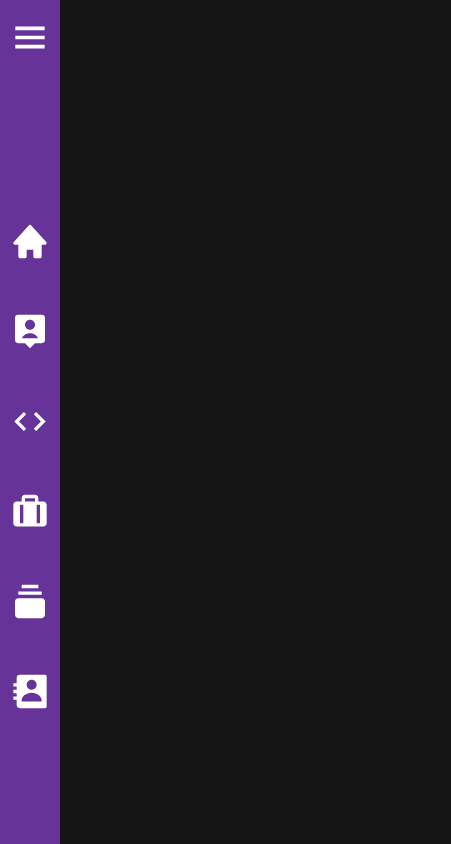
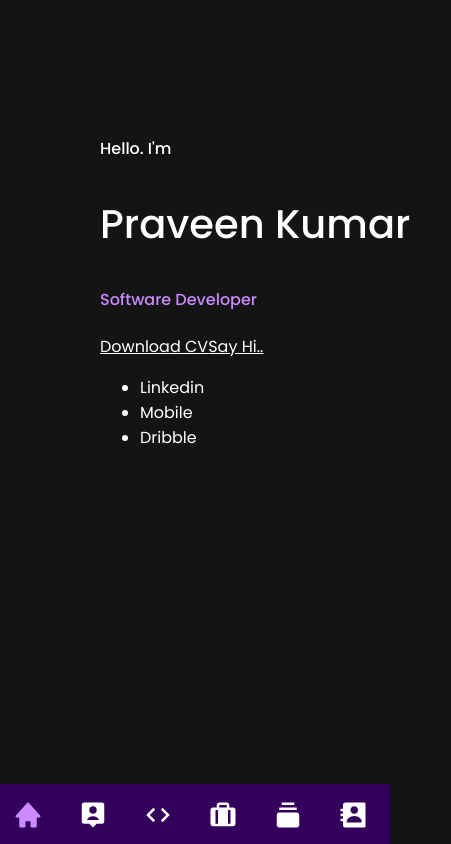
Before and after one commit to praveenK257/portfolio, a React (Create React App) app: page /home in a window 390 px wide. Shown: the whole page, 451 px wide, since content can reach past the window. Built offline with nearby package versions, Linux system fonts and the light colour scheme.

Commit message:
include react router

```diff
--- a/src/App.jsx
+++ b/src/App.jsx
@@ -1,4 +1,6 @@
-import React from 'react';
+import React, { useEffect, useLayoutEffect, useState } from 'react';
+import ReactDOM from 'react-dom';
+import { Route, Routes, useLocation } from 'react-router-dom';
 
 import NavBar from './components/navbar/NavBar'
 import Home from './components/home/Home'
@@ -6,20 +8,49 @@ import About from './components/about/About'
 import Experience from './components/experience/Experience'
 import Portfolio from './components/portfolio/Portfolio'
 import Contact from './components/contact/Contact'
+import Skills from './components/skills/Skills'
 import Footer from './components/footer/Footer'
 
 import './styles.css'
 
 const App = () => {
+  const location = useLocation();
+  const [currRoute, setCurrRoute] = useState('')
+
+  useLayoutEffect(() => {
+    let pathname = location.pathname.substring(1)
+    if(pathname !== currRoute){
+      // setting selected state in navbar
+      setCurrRoute(pathname)
+      document.querySelectorAll('.navItem').forEach((item)=>{
+        if(item.getAttribute('data-id') === pathname){
+          item.classList.add('selected')
+        }
+        else{
+          item.classList.remove('selected')
+        }
+      })
+    }
+    // adjusting container
+    let navWrapper = document.querySelector('.navWrapper')
+    if(navWrapper && navWrapper.classList.contains('expand')){
+      document.querySelector('.container').classList.add('expand')
+    }
+  }, [location.pathname]);
+
+
   return (
     <>
-      <NavBar />
-      <Home />
-      <About />
-      <Experience />
-      <Portfolio />
-      <Contact />
-      <Footer />
+      <NavBar currRoute={currRoute}/>
+      <Routes>
+        <Route path='/' element={<Home />}/>
+        <Route path='/home' element={<Home />}/>
+        <Route path='/about' element={<About />}/>
+        <Route path='/skills' element={<Skills />}/>
+        <Route path='/experience' element={<Experience />}/>
+        <Route path='/portfolio' element={<Portfolio />}/>
+        <Route path='/contact' element={<Contact />}/>
+      </Routes>
     </>
   )
 }
--- a/src/components/home/Home.jsx
+++ b/src/components/home/Home.jsx
@@ -1,9 +1,9 @@
 import React from 'react'
 import './Home.css'
 
-const Home = () => {
+const Home = (props) => {
   return (
-    <header className='container home'>
+    <header className='container home '>
       <section className='hello'>
         <h4>Hello. I'm</h4>
         <h1>Praveen Kumar</h1>
--- a/src/components/navbar/NavBar.css
+++ b/src/components/navbar/NavBar.css
@@ -1,10 +1,10 @@
 .navWrapper {
-    background: rebeccapurple;
-    position: absolute;
+    background: var(--nav-bg);
+    position: fixed;
     height: 100vh;
-    top: 0;
+    bottom: 0;
     width: 60px;
-    transition: var(--common-transition);
+    transition: all .5s ease;
 }
 .navWrapper.expand {
     width: 220px;
@@ -28,6 +28,7 @@ nav{
     opacity: 0;
     max-width: 40px;
     margin: 15px -20px;
+    object-fit: contain;
     transition: var(--common-transition);
 }
 .logo > svg {
@@ -89,21 +90,90 @@ li.navItem{
 }
 li.navItem a{
     text-decoration: none;
+    transition: none;
 }
-li.navItem a span {
+li.navItem a > span {
     position: relative;
     top: -40px;
     left: -30px;
     opacity: 0;
     transition: var(--common-transition);
 }
+li.navItem a:hover > svg{
+    fill: var(--primary-color-light);
+    transition: var(--common-transition);
+}
+
+.navItem.selected{
+
+}
+.navItem.selected a{
+
+}
+.navItem.selected a > span {
+    color: var(--primary-color-light);
+}
+.navItem.selected a > svg{
+    fill: var(--primary-color-light);
+}
+.navItem.selected a:hover > svg{
+    fill: var(--primary-color-light);
+}
 
 .navWrapper.expand .navItemsWrapper .navItems li.navItem{
     margin-left: -10px;
     transition: var(--common-transition);
 }
-.navWrapper.expand .navItemsWrapper .navItems li.navItem a span{
+.navWrapper.expand .navItemsWrapper .navItems li.navItem a > span{
     opacity: 1;
     left: 75px;
     transition: var(--common-transition);
 }
+
+@media screen and (max-width: 600px){
+    .navWrapper{
+        height: 100vw;
+    }
+}
+
+@media screen and (max-width: 599px){
+    .navWrapper, .navWrapper.expand{
+        height: 60px;
+        width: 100vw;
+    }
+    nav{
+        flex-direction: row;
+    }
+    .logoWrapper{
+        display: none;
+    }
+    .navItemsWrapper {
+        height: 100%;
+        width: 100%;
+    }
+    ul.navItems {
+        display: flex;
+        width: 100%;
+        align-items: center;
+        justify-content:space-around;
+        padding-inline-start: 0;
+        margin: 11px 0;
+    }
+    li.navItem {
+        margin: 0;
+        height: 40px;
+        width: 30px;
+    }
+    li.navItem svg {
+        height: 40px;
+        width: 30px;
+    }
+    li.navItem a > span {
+        display: none;
+    }
+
+    /* override expand */
+    .container.expand {
+        margin: 0 auto;
+    }
+}
--- a/src/components/navbar/NavBar.jsx
+++ b/src/components/navbar/NavBar.jsx
@@ -2,23 +2,27 @@ import React, { useState } from 'react'
 
 import './NavBar.css'
 import Logo from '../../assets/logo.png'
+import { Link } from 'react-router-dom'
 
-const NavBar = () => {
+const NavBar = ({currRoute}) => {
 
   const [expanded, setExpanded] = useState(false)
 
   const toggleNav = ()=>{
     const navWrapper = document.querySelector('.navWrapper')
+    const containers = document.querySelectorAll('.container')
     if(expanded){
       navWrapper.classList.remove('expand')
+      containers.forEach(cont=> cont.classList.remove('expand'))
     }else{
       navWrapper.classList.add('expand')
+      containers.forEach(cont=> cont.classList.add('expand'))
     }
     setExpanded(!expanded)
   }
 
   return (
-    <div className='navWrapper'>
+    <div className='navWrapper expand'>
       <nav>
         <div className='logoWrapper'>
           <div className='logo'>
@@ -34,41 +38,41 @@ const NavBar = () => {
 
         <div className='navItemsWrapper'>
           <ul className='navItems'>
-            <li className='navItem'>
-              <a href='#home'>
+            <li className='navItem' data-id='home'>
+              <Link to={`/home`}>
                 <svg xmlns="http://www.w3.org/2000/svg" width="24" height="24" viewBox="0 0 24 24"><path d="m21.743 12.331-9-10c-.379-.422-1.107-.422-1.486 0l-9 10a.998.998 0 0 0-.17 1.076c.16.361.518.593.913.593h2v7a1 1 0 0 0 1 1h3a1 1 0 0 0 1-1v-4h4v4a1 1 0 0 0 1 1h3a1 1 0 0 0 1-1v-7h2a.998.998 0 0 0 .743-1.669z"></path></svg>
                 <span>Home</span>
-              </a>
+              </Link>
             </li>
-            <li className='navItem'>
-              <a href='#about'>
+            <li className='navItem' data-id='about'>
+              <Link to={`/about`}>
                 <svg xmlns="http://www.w3.org/2000/svg" width="24" height="24" viewBox="0 0 24 24"><path d="M19 2H5a2 2 0 0 0-2 2v13a2 2 0 0 0 2 2h4l3 3 3-3h4a2 2 0 0 0 2-2V4a2 2 0 0 0-2-2zm-7 3c1.727 0 3 1.272 3 3s-1.273 3-3 3c-1.726 0-3-1.272-3-3s1.274-3 3-3zM7.177 16c.558-1.723 2.496-3 4.823-3s4.266 1.277 4.823 3H7.177z"></path></svg>
                 <span>About</span>
-              </a>
+              </Link>
             </li>
-            <li className='navItem'>
-              <a href='#skills'>
+            <li className='navItem' data-id='skills'>
+              <Link to={`/skills`}>
                 <svg xmlns="http://www.w3.org/2000/svg" width="24" height="24" viewBox="0 0 24 24"><path d="M8.293 6.293 2.586 12l5.707 5.707 1.414-1.414L5.414 12l4.293-4.293zm7.414 11.414L21.414 12l-5.707-5.707-1.414 1.414L18.586 12l-4.293 4.293z"></path></svg>
                 <span>Skills</span>
-              </a>
+              </Link>
             </li>
-            <li className='navItem'>
-              <a href='#experience'>
+            <li className='navItem' data-id='experience'>
+              <Link to={`/experience`}>
                 <svg xmlns="http://www.w3.org/2000/svg" width="24" height="24" viewBox="0 0 24 24"><path d="M20 6h-3V4c0-1.103-.897-2-2-2H9c-1.103 0-2 .897-2 2v2H4c-1.103 0-2 .897-2 2v11c0 1.103.897 2 2 2h16c1.103 0 2-.897 2-2V8c0-1.103-.897-2-2-2zM6 8h2v11H6V8zm12 11h-2V8h2v11zM15 4v2H9V4h6z"></path></svg>
                 <span>Experience</span>
-              </a>
+              </Link>
             </li>
-            <li className='navItem'>
-              <a href='#portfolio'>
+            <li className='navItem' data-id='portfolio'>
+              <Link to={`/portfolio`}>
                 <svg xmlns="http://www.w3.org/2000/svg" width="24" height="24" viewBox="0 0 24 24"><path d="M19 10H5c-1.103 0-2 .897-2 2v8c0 1.103.897 2 2 2h14c1.103 0 2-.897 2-2v-8c0-1.103-.897-2-2-2zM5 6h14v2H5zm2-4h10v2H7z"></path></svg>
                 <span>Portfolio</span>
-              </a>
+              </Link>
             </li>
-            <li className='navItem'>
-              <a href='#contact'>
+            <li className='navItem' data-id='contact'>
+              <Link to={`/contact`}>
                 <svg xmlns="http://www.w3.org/2000/svg" width="24" height="24" viewBox="0 0 24 24"><path d="M21 2H6a2 2 0 0 0-2 2v3H2v2h2v2H2v2h2v2H2v2h2v3a2 2 0 0 0 2 2h15a1 1 0 0 0 1-1V3a1 1 0 0 0-1-1zm-8 2.999c1.648 0 3 1.351 3 3A3.012 3.012 0 0 1 13 11c-1.647 0-3-1.353-3-3.001 0-1.649 1.353-3 3-3zM19 18H7v-.75c0-2.219 2.705-4.5 6-4.5s6 2.281 6 4.5V18z"></path></svg>
                 <span>Contact</span>
-              </a>
+              </Link>
             </li>
           </ul>
         </div>
--- /dev/null
+++ b/src/components/skills/Skills.jsx
@@ -0,0 +1,10 @@
+import React from 'react'
+import './Skills.css'
+
+const Skills = () => {
+  return (
+    <div className='container skills'>Skills</div>
+  )
+}
+
+export default Skills;
--- a/src/index.js
+++ b/src/index.js
@@ -1,8 +1,11 @@
 import React from 'react';
 import ReactDOM from 'react-dom/client';
+import { BrowserRouter } from 'react-router-dom';
 import App from './App';
 
 const root = ReactDOM.createRoot(document.getElementById('root'));
 root.render(
-    <App />
+    <BrowserRouter>
+        <App />
+    </BrowserRouter>
 );
--- a/src/styles.css
+++ b/src/styles.css
@@ -3,8 +3,15 @@
 :root{
     --bg: #1a2b34;
     --bg-body: #060606f0;
-    --primary-color-light: #c4e1f2;
+    /* --primary-color-light: #c4e1f2;
     --primary-color: #4eadee;
+    */
+    --nav-bg:  #33005b;
+    --rebecca: rebeccapurple;
+    --primary-color: rebeccapurple;
+    --primary-color-2: #7500D1;
+    --primary-color-medium: #A32EFF;
+    --primary-color-light: #CB8AFF;
     --black-variant: #15172b;
     --light-violet: #2f366e;
     --primary-color2: #4e7bac;
@@ -43,7 +50,13 @@ html{
 .container{
     width: var(--container-width);
     margin: 0 auto;
-    display: none;
+    margin-left: 140px;
+    transition: var(--common-transition);
+}
+
+.container.expand {
+    margin-left: 275px;
+    transition: var(--common-transition);
 }
 
 h1, h2, h3, h4, h5{
@@ -73,7 +86,7 @@ section > h2{
 }
 
 a{
-    color: var(--primary-color);
+    color: white;
     transition: var(--common-transition);
 }
 
@@ -118,6 +131,10 @@ svg{
 @media screen and (max-width: 1024px){
     .container{
         width: var(--container-width-tablet);
+        margin-left: 85px;
+    }
+    .container.expand {
+        margin-left: 100px;
     }
     .section{
         margin-top: 6rem;
@@ -127,6 +144,7 @@ svg{
 @media screen and (max-width: 600px){
     .container{
         width: var(--container-width-mobile);
+        margin: auto;
     }
     .section > h2{
         margin-bottom: 2rem;
```
Also changed, not shown: package.json (+11 -2 lines), src/components/skills/Skills.css (added), 2 other files (tests, documents, lock files or other folders). Lines whose indentation alone changed are shown as unchanged.
